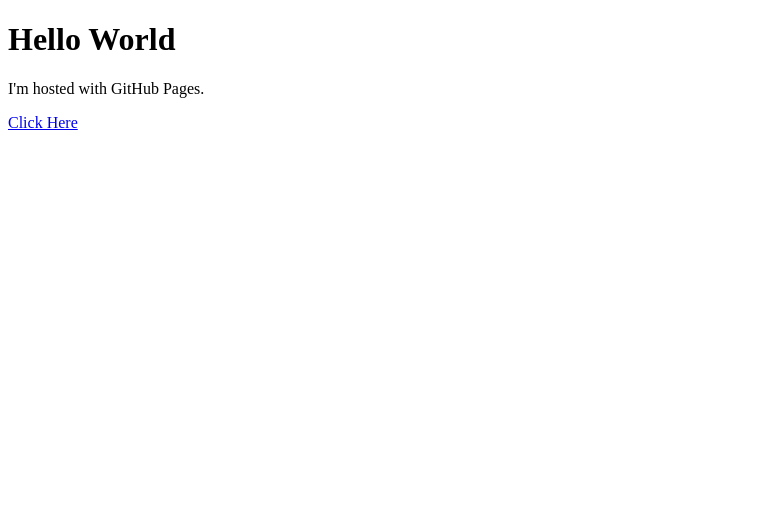
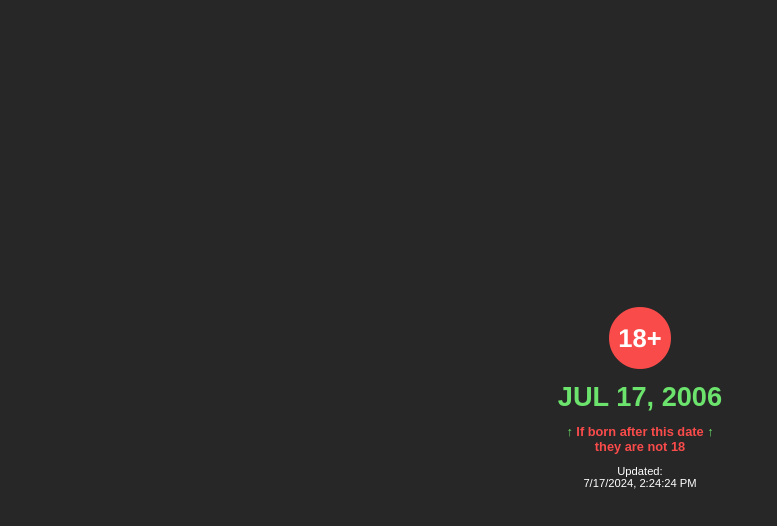
Before and after one commit to laurafleming999/laurafleming999.github.io, a plain HTML site: page index.html in a window 1280 px wide. Shown: the whole page, without its empty margins (0-777 px from the left). Drawn offline with Linux system fonts and the light colour scheme.

Commit message:
Update index.html

```diff
--- a/index.html
+++ b/index.html
@@ -1,8 +1,99 @@
 <!DOCTYPE html>
 <html>
+<head>
+    <meta charset="UTF-8">
+    <link rel="stylesheet" href="https://cdnjs.cloudflare.com/ajax/libs/font-awesome/5.15.1/css/all.min.css">
+    <title>Date Display</title>
+    <style>
+    body {
+        font-family: Arial, sans-serif;
+        display: flex;
+        justify-content: center;
+        align-items: center;
+        height: 100vh;
+        margin: 0;
+        background-color: #272727;
+        color: #fff;
+    }
+
+    #dateDisplay {
+        text-align: center;
+        padding-top: 6px;
+    }
+
+    .logo img {
+      width: 20%
+    }
+
+    #date18YearsAgo {
+        display: block;
+        font-size: 1.7rem;
+        font-weight: bold;
+        text-transform: uppercase;
+    }
+    p {
+        margin: 0.7rem 0;
+    }
+    .text-green {
+        color: #6ce36c;
+    }
+    .fa-plus18 {
+        font-family: 'Helvetica Neue', Helvetica, Arial, sans-serif;
+        text-align: center;
+        font-size: 80%;
+        font-weight: bold;
+    }
+
+    .fa-plus18:before {
+        content: "18+";
+    }
+    .warning {
+        color: #fa4b4b;
+        font-weight: bold;
+    }
+    .small { font-size: 0.8rem;}
+    .smaller { font-size: 0.7rem;}
+
+    </style>
+</head>
 <body>
+    <div id="dateDisplay">
+        <span class="fa-stack fa-2x mb-4 warning">
+            <i class="fa fa-circle fa-stack-2x"></i>
+            <span class="fa fa-stack-1x fa-inverse fa-plus18"></span>
+        </span>
+    <!-- <div class="logo"><img src = "https://www.playground.ca/img/header/playground-spade-logo.png?1709667149"></div> -->
+        <p id="date18YearsAgo" class="text-green"></p>
+        <p class="small warning"><span class="text-green">&uarr;</span> If born after this date <span class="text-green">&uarr;</span><br/>they are not 18</p>
+        <p class="smaller">Updated: <br/><span id="currentDate"></span></p>
+    </div>
+</body>
+</html>
+
+<script>
+
+    document.addEventListener("DOMContentLoaded", function () {
+        updateBirthday();
+        setInterval(updateBirthday, 900_000); // Update each 15 mins
+    });
+
+    function updateBirthday() {
+        const currentDate = new Date();
+        const pastDate = new Date(currentDate);  // Create a new Date object based on currentDate
+        pastDate.setFullYear(currentDate.getFullYear() - 18);  // Adjust the year for pastDate
+
+        // Display the date 18 years ago without time
+        var dateParts = pastDate.toDateString().split(" ");
+        var formattedDate = `${dateParts[1]} ${dateParts[2]}, ${dateParts[3]}`;
+        document.getElementById('date18YearsAgo').innerHTML = formattedDate;
+        // Display updated time with the new date and time
+        document.getElementById('currentDate').innerHTML = currentDate.toLocaleString();;
+    }
+
+</script>
+<!--<body>
 <h1>Hello World</h1>
 <p>I'm hosted with GitHub Pages.</p>
 <p><a href="laurafleming999.github.io/test.html">Click Here</a></p>
 </body>
-</html>
+</html> -->
```
